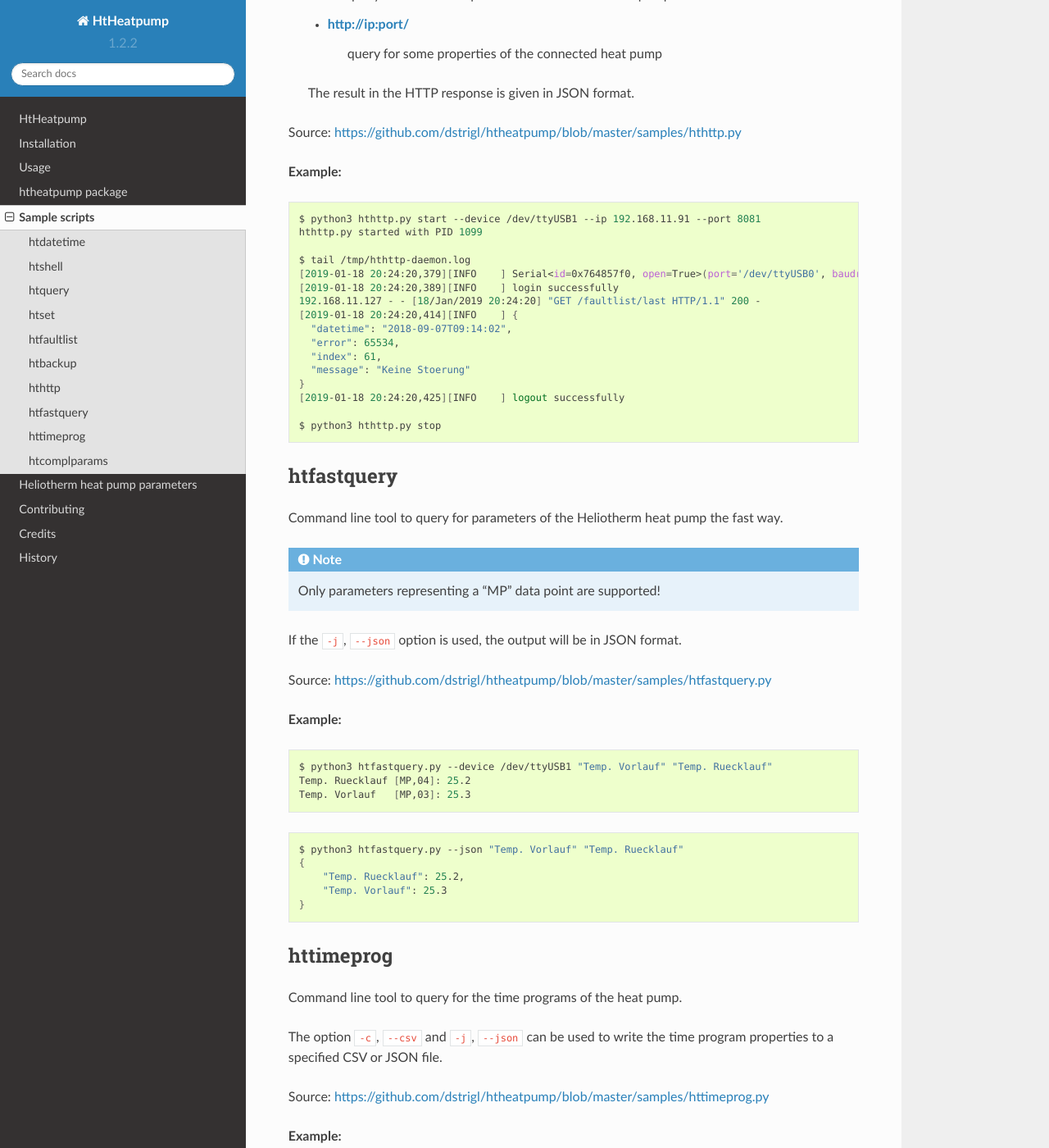
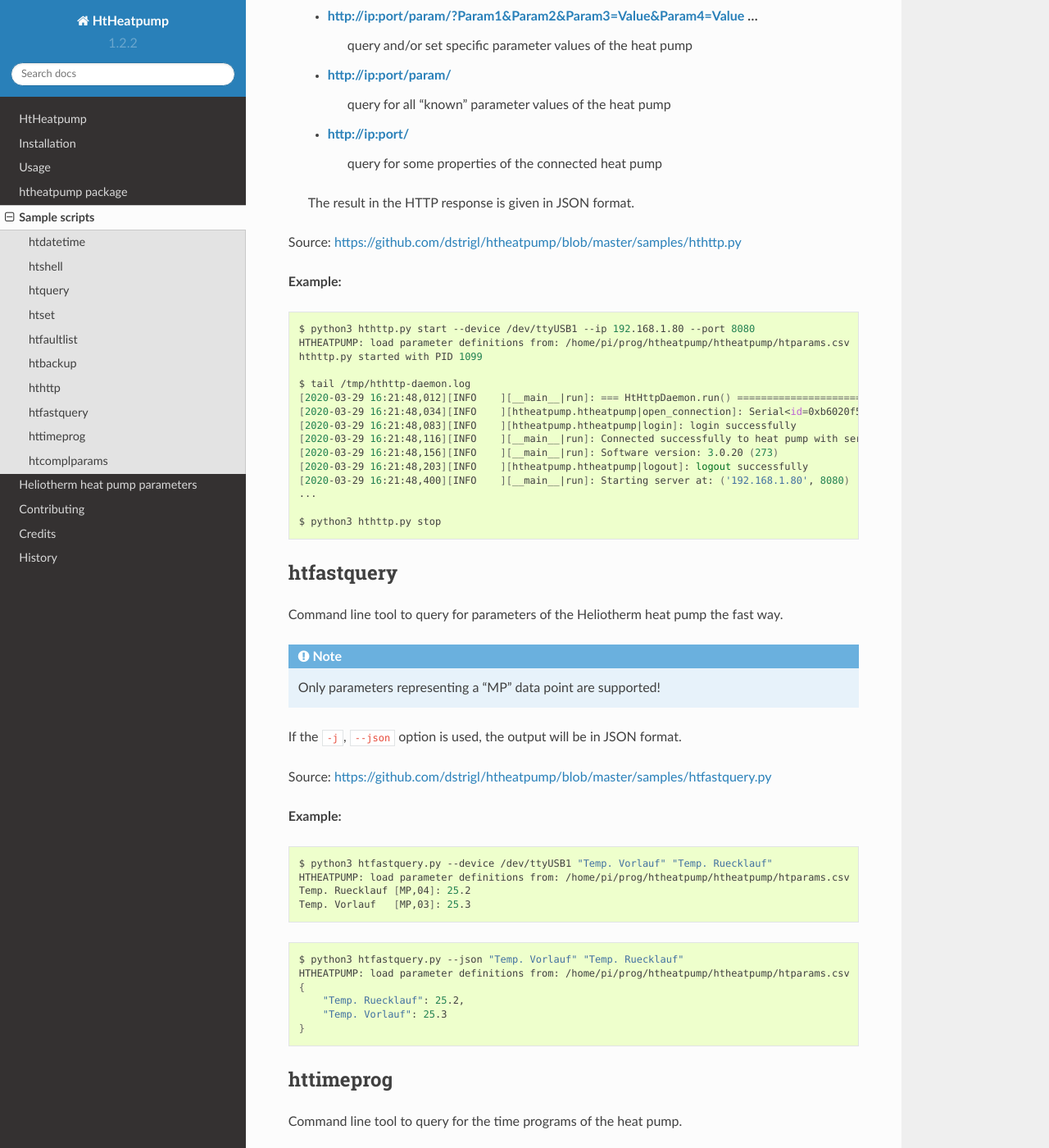
Before and after one commit to dstrigl/htheatpump, a Sphinx documentation site: the page built from docs/htscripts.rst, in a window 1280 px wide and 1400 px high, scrolled down 3841 px. Shown: the whole window at 82% size. Built offline with Sphinx 7.4.7 and the Read the Docs theme 2.0.0, drawn with Linux system fonts in a browser that asks for light colours; some of the changed text lies outside the part shown.

Commit message:
ongoing work

```diff
--- a/docs/htscripts.rst
+++ b/docs/htscripts.rst
@@ -32,11 +32,13 @@
 .. code-block:: shell
 
     $ python3 htdatetime.py --device /dev/ttyUSB1 --baudrate 9600
+    HTHEATPUMP: load parameter definitions from: /home/pi/prog/htheatpump/htheatpump/htparams.csv
     Tuesday, 2017-11-21T21:48:04
 
 .. code-block:: shell
 
     $ python3 htdatetime.py -d /dev/ttyUSB1 -b 9600 "2008-09-03T20:56:35"
+    HTHEATPUMP: load parameter definitions from: /home/pi/prog/htheatpump/htheatpump/htparams.csv
     Wednesday, 2008-09-03T20:56:35
 
 
@@ -55,6 +57,7 @@
 .. code-block:: shell
 
     $ python3 htshell.py --device /dev/ttyUSB1 "AR,28,29,30" -r 3
+    HTHEATPUMP: load parameter definitions from: /home/pi/prog/htheatpump/htheatpump/htparams.csv
     > 'AR,28,29,30'
     < 'AA,28,19,14.09.14-02:08:56,EQ_Spreizung'
     < 'AA,29,20,14.09.14-11:52:08,EQ_Spreizung'
@@ -75,12 +78,14 @@
 .. code-block:: shell
 
     $ python3 htquery.py --device /dev/ttyUSB1 "Temp. Aussen" "Stoerung"
+    HTHEATPUMP: load parameter definitions from: /home/pi/prog/htheatpump/htheatpump/htparams.csv
     Stoerung    : False
     Temp. Aussen: 5.0
 
 .. code-block:: shell
 
     $ python3 htquery.py --json "Temp. Aussen" "Stoerung"
+    HTHEATPUMP: load parameter definitions from: /home/pi/prog/htheatpump/htheatpump/htparams.csv
     {
         "Stoerung": false,
         "Temp. Aussen": 3.2
@@ -99,6 +104,7 @@
 .. code-block:: shell
 
     $ python3 htset.py --device /dev/ttyUSB1 "HKR Soll_Raum" "21.5"
+    HTHEATPUMP: load parameter definitions from: /home/pi/prog/htheatpump/htheatpump/htparams.csv
     21.5
 
 
@@ -117,6 +123,7 @@
 .. code-block:: shell
 
     $ python3 htfaultlist.py --device /dev/ttyUSB1 --baudrate 9600
+    HTHEATPUMP: load parameter definitions from: /home/pi/prog/htheatpump/htheatpump/htparams.csv
     #000 [2000-01-01T00:00:00]: 65534, Keine Stoerung
     #001 [2000-01-01T00:00:00]: 65286, Info: Programmupdate 1
     #002 [2000-01-01T00:00:00]: 65285, Info: Initialisiert
@@ -146,6 +153,7 @@
 .. code-block:: shell
 
     $ python3 htbackup.py --baudrate 9600 --csv backup.csv
+    HTHEATPUMP: load parameter definitions from: /home/pi/prog/htheatpump/htheatpump/htparams.csv
     'SP,NR=0' [Language]: VAL='0', MIN='0', MAX='4'
     'SP,NR=1' [TBF_BIT]: VAL='0', MIN='0', MAX='1'
     'SP,NR=2' [Rueckruferlaubnis]: VAL='1', MIN='0', MAX='1'
@@ -190,20 +198,19 @@
 
 .. code-block:: shell
 
-    $ python3 hthttp.py start --device /dev/ttyUSB1 --ip 192.168.11.91 --port 8081
+    $ python3 hthttp.py start --device /dev/ttyUSB1 --ip 192.168.1.80 --port 8080
+    HTHEATPUMP: load parameter definitions from: /home/pi/prog/htheatpump/htheatpump/htparams.csv
     hthttp.py started with PID 1099
 
     $ tail /tmp/hthttp-daemon.log
-    [2019-01-18 20:24:20,379][INFO    ] Serial<id=0x764857f0, open=True>(port='/dev/ttyUSB0', baudrate=115200, ...
-    [2019-01-18 20:24:20,389][INFO    ] login successfully
-    192.168.11.127 - - [18/Jan/2019 20:24:20] "GET /faultlist/last HTTP/1.1" 200 -
-    [2019-01-18 20:24:20,414][INFO    ] {
-      "datetime": "2018-09-07T09:14:02",
-      "error": 65534,
-      "index": 61,
-      "message": "Keine Stoerung"
-    }
-    [2019-01-18 20:24:20,425][INFO    ] logout successfully
+    [2020-03-29 16:21:48,012][INFO    ][__main__|run]: === HtHttpDaemon.run() =========================================
+    [2020-03-29 16:21:48,034][INFO    ][htheatpump.htheatpump|open_connection]: Serial<id=0xb6020f50, open=True>(...)
+    [2020-03-29 16:21:48,083][INFO    ][htheatpump.htheatpump|login]: login successfully
+    [2020-03-29 16:21:48,116][INFO    ][__main__|run]: Connected successfully to heat pump with serial number: 123456
+    [2020-03-29 16:21:48,156][INFO    ][__main__|run]: Software version: 3.0.20 (273)
+    [2020-03-29 16:21:48,203][INFO    ][htheatpump.htheatpump|logout]: logout successfully
+    [2020-03-29 16:21:48,400][INFO    ][__main__|run]: Starting server at: ('192.168.1.80', 8080)
+    ...
 
     $ python3 hthttp.py stop
 
@@ -226,12 +233,14 @@
 .. code-block:: shell
 
     $ python3 htfastquery.py --device /dev/ttyUSB1 "Temp. Vorlauf" "Temp. Ruecklauf"
+    HTHEATPUMP: load parameter definitions from: /home/pi/prog/htheatpump/htheatpump/htparams.csv
     Temp. Ruecklauf [MP,04]: 25.2
     Temp. Vorlauf   [MP,03]: 25.3
 
 .. code-block:: shell
 
     $ python3 htfastquery.py --json "Temp. Vorlauf" "Temp. Ruecklauf"
+    HTHEATPUMP: load parameter definitions from: /home/pi/prog/htheatpump/htheatpump/htparams.csv
     {
         "Temp. Ruecklauf": 25.2,
         "Temp. Vorlauf": 25.3
@@ -253,6 +262,7 @@
 .. code-block:: shell
 
     $ python3 python3 httimeprog.py --device /dev/ttyUSB1 --csv timeprog.csv 1 1
+    HTHEATPUMP: load parameter definitions from: /home/pi/prog/htheatpump/htheatpump/htparams.csv
     [idx=1]: idx=1, name='Zirkulationspumpe', ead=7, nos=2, ste=15, nod=7, entries=[...]
     [day=1, entry=0]: state=0, time=00:00-06:00
     [day=1, entry=1]: state=1, time=06:00-08:00
```
